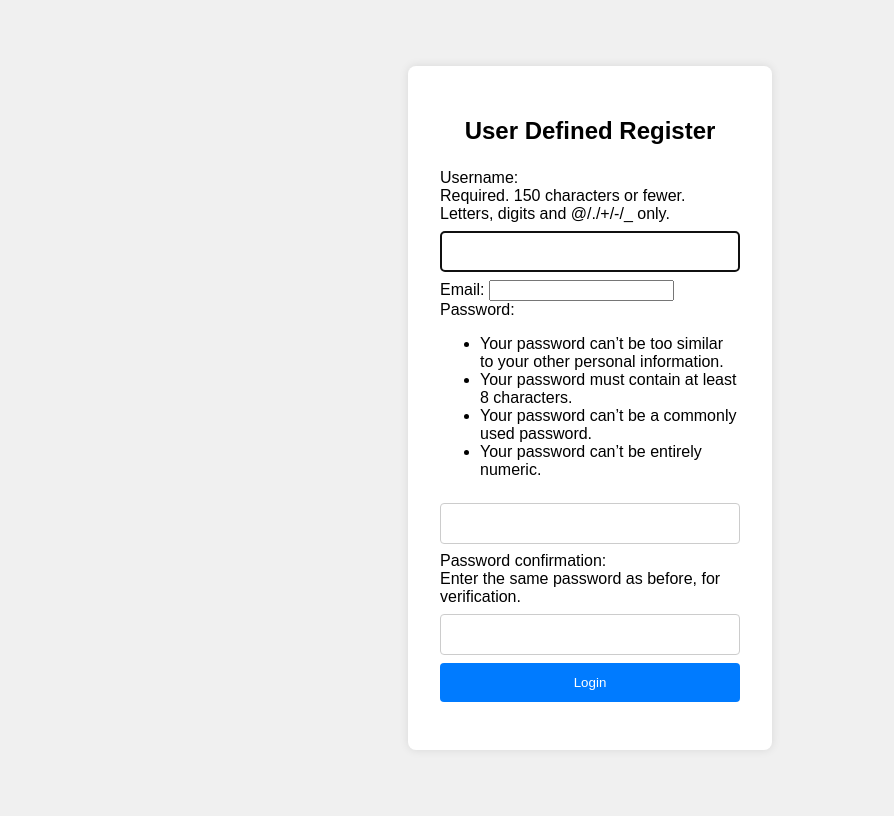
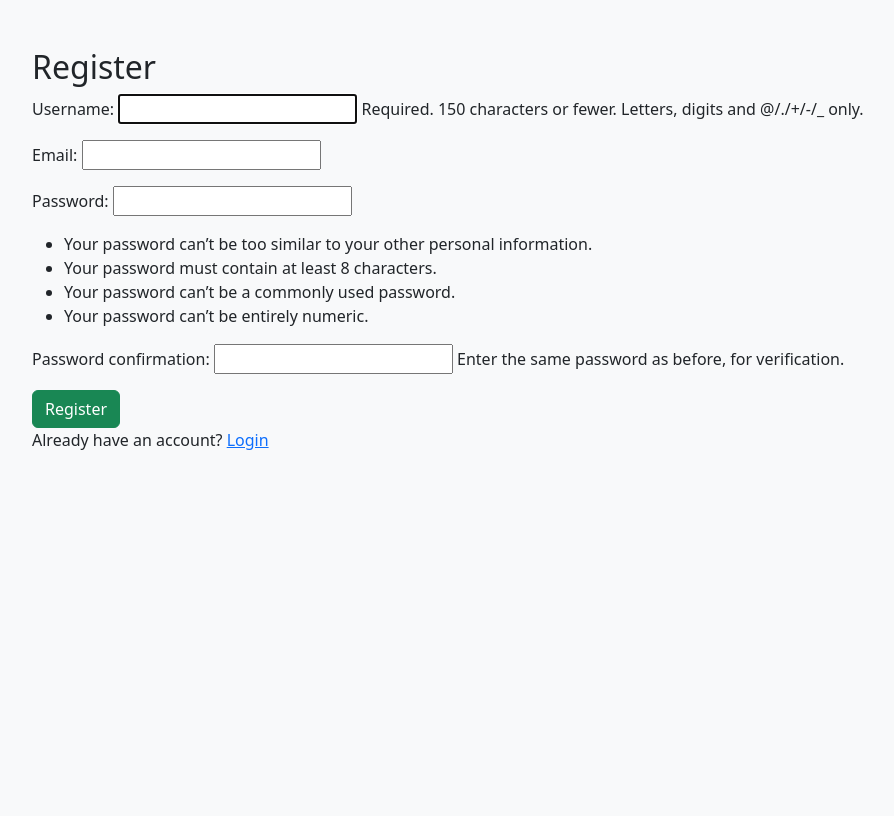
Before and after one commit to kushal867/my-portfolio, a Django app: page /acoount/register/ in a window 1280 px wide. Shown: the whole page, without its empty margins (50-944 px from the left). After the commit the page ends 450 px from the top, so only its background shows below. Run offline with Django 5.2, Linux system fonts and the light colour scheme.

Commit message:
feat: Added the register.html

```diff
--- a/acoount/templates/register.html
+++ b/acoount/templates/register.html
@@ -1,62 +1,18 @@
-
-<html lang="en">
+<!DOCTYPE html>
+<html>
 <head>
-  <meta charset="UTF-8" />
-  <meta name="viewport" content="width=device-width, initial-scale=1.0"/>
-  <title>Login Page</title>
-  <style>
-    body {
-      font-family: Arial, sans-serif;
-      background: #f0f0f0;
-      display: flex;
-      height: 100vh;
-      justify-content: center;
-      align-items: center;
-    }
-    .login-container {
-      background: white;
-      padding: 2rem;
-      border-radius: 8px;
-      box-shadow: 0 0 10px rgba(0,0,0,0.1);
-      width: 300px;
-    }
-    .login-container h2 {
-      text-align: center;
-      margin-bottom: 1.5rem;
-    }
-    .login-container input[type="text"],
-    .login-container input[type="password"] {
-      width: 100%;
-      padding: 0.75rem;
-      margin: 0.5rem 0;
-      border: 1px solid #ccc;
-      border-radius: 4px;
-    }
-    .login-container button {
-      width: 100%;
-      padding: 0.75rem;
-      background: #007bff;
-      border: none;
-      color: white;
-      border-radius: 4px;
-      cursor: pointer;
-    }
-    .login-container button:hover {
-      background: #0056b3;
-    }
-  </style>
+  <title>Register</title>
+  <link href="https://cdn.jsdelivr.net/npm/bootstrap@5.3.0/dist/css/bootstrap.min.css" rel="stylesheet">
 </head>
-<body>
-  <div class="login-container">
-    <h2>User Defined Register</h2>
-    {{form.errors}}
-    <form method="POST">
-        {% csrf_token %}
-
-      {{form}}
-
-      <button type="submit">Login</button>
-    </form>
-  </div>
+<body class="bg-light">
+<div class="container py-5">
+  <h2>Register</h2>
+  <form method="post">
+    {% csrf_token %}
+    {{ form.as_p }}
+    <button type="submit" class="btn btn-success">Register</button>
+  </form>
+  <p>Already have an account? <a href="{% url 'login' %}">Login</a></p>
+</div>
 </body>
 </html>
```
